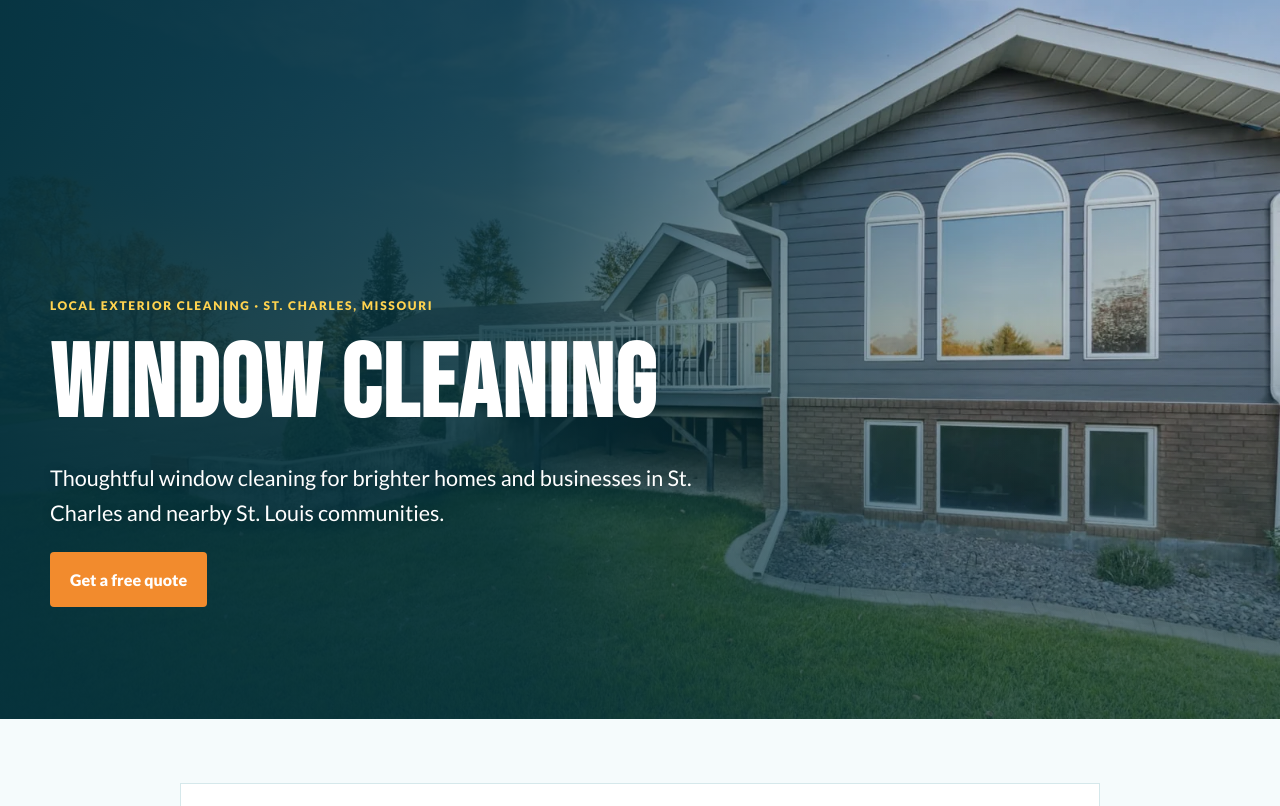
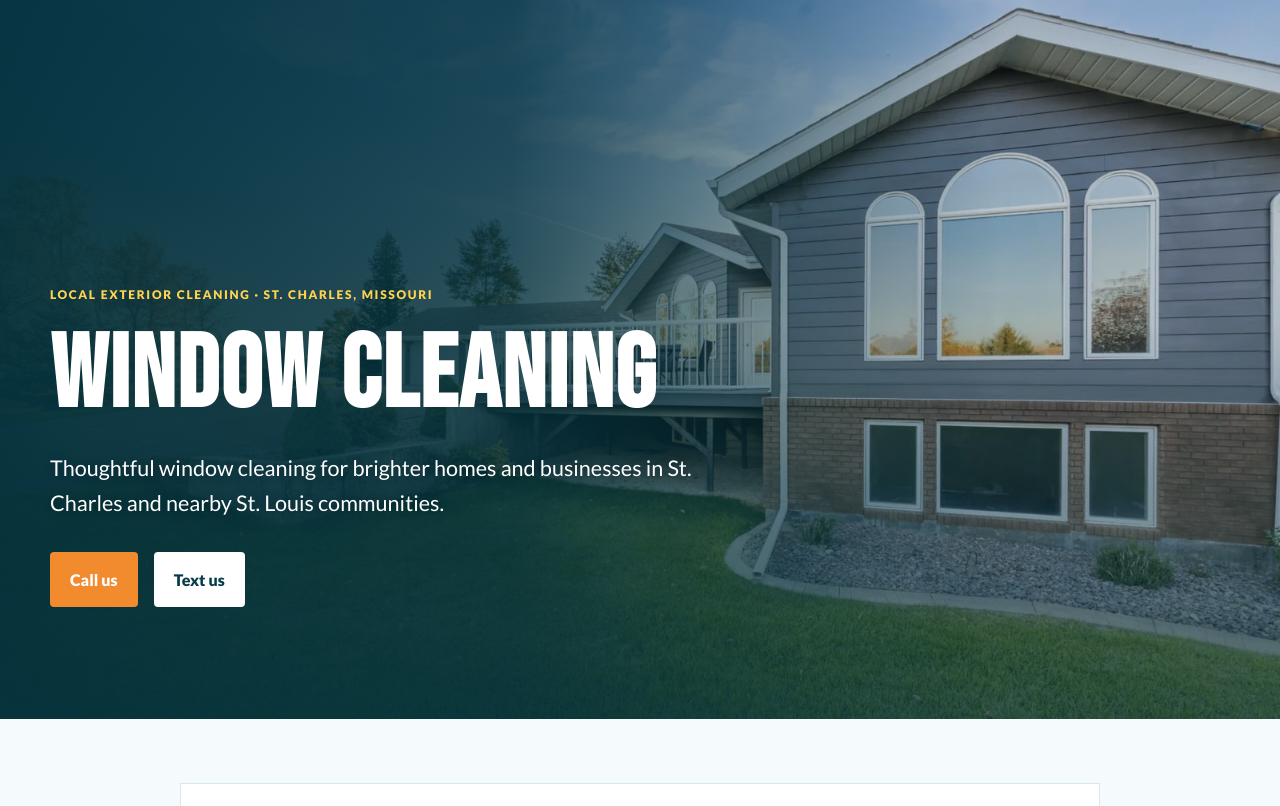
Before and after one commit to jamaralanthemsoftware/Vossome-Window-Cleaning-, a Django app: page /services/window-cleaning/ in a window 1280 px wide. Shown: the part 135-941 px from the top of the page. Run offline with Django 5.2, Linux system fonts and the light colour scheme; data comes from the database, SQL or seed files in the repository; data that the repository does not hold is empty.

Commit message:
Focus public CTAs on calls and texts

```diff
--- a/templates/home.html
+++ b/templates/home.html
@@ -7,7 +7,7 @@
   <p class="eyebrow">We’re in the Happy Client Business</p>
   <h1>{{ site_settings.tagline|default:"Clean windows. Big Voss energy." }}</h1>
   <p class="lead">Vossome is the St. Charles exterior-cleaning company built around clear communication, dependable service, and work people are proud to recommend.</p>
-  <div class="hero-actions"><a class="button orange" data-cta-location="home-hero" href="{% url 'contact' %}">Get your free quote</a><a class="button secondary" href="tel:13147751080">Call (314) 775-1080</a></div>
+  <div class="hero-actions"><a class="button orange" href="tel:+13147751080">Call us</a><a class="button secondary" href="sms:+13147751080">Text us</a></div>
   <div class="hero-badge">#awesome<br>Vossome</div>
 </div>
 </section>
@@ -50,5 +50,5 @@
   <p><a class="button" href="{% url 'services' %}">View all services</a></p>
 </section>
 <section class="section"><div class="split"><div class="image-frame"><img src="{% static 'images/windows-exterior.jpg' %}" alt="Clean windows on a St. Charles-area home"></div><div class="story"><p class="eyebrow">The Vossome standard</p><h2>Good work is only<br>part of the job.</h2><p>We show up prepared, communicate clearly, respect your property, and stand behind the experience attached to the Vossome name.</p><p>It is how a local family business becomes a company customers can count on—today and for years to come. That is doing business #likeaVoss.</p><a class="button secondary" href="{% url 'about' %}">How Vossome does business</a></div></div></section>
-<section class="section"><div class="section-heading"><p class="eyebrow">Local, reliable, ready</p><h2>Let’s make your place awesome.</h2><p class="lead">Tell Vossome what needs attention. You’ll get a clear next step, a straightforward quote, and a team focused on making you a happy client.</p><a class="button orange" href="{% url 'contact' %}">Start a conversation</a></div></section>
+<section class="section"><div class="section-heading"><p class="eyebrow">Local, reliable, ready</p><h2>Let’s make your place awesome.</h2><p class="lead">Tell Vossome what needs attention. You’ll get a clear next step, a straightforward quote, and a team focused on making you a happy client.</p><div class="hero-actions"><a class="button orange" href="tel:+13147751080">Call us</a><a class="button secondary" href="sms:+13147751080">Text us</a></div></div></section>
 {% endblock %}
--- a/templates/includes/footer.html
+++ b/templates/includes/footer.html
@@ -7,7 +7,6 @@
     <a href="{% url 'about' %}">About us</a>
     <a href="{% url 'services' %}">Services</a>
     <a href="{% url 'faq' %}">FAQ</a>
-    <a href="{% url 'contact' %}">Contact us</a>
   </nav>
   <div><h3>Call the Voss</h3><p>St. Charles and nearby St. Louis communities</p><a class="button orange" href="tel:13147751080">(314) 775-1080</a></div>
   <div class="footer-bottom">{% if site_settings.footer_disclaimer %}{{ site_settings.footer_disclaimer }}{% else %}Family-owned. Community-minded. Always #likeaVoss.{% endif %}</div>
--- a/templates/service_detail.html
+++ b/templates/service_detail.html
@@ -33,7 +33,10 @@
     <p class="eyebrow">Local exterior cleaning · St. Charles, Missouri</p>
     <h1>{{ object.title }}</h1>
     {% if object.summary %}<p class="lead">{{ object.summary|striptags }}</p>{% endif %}
-    <a class="button orange" href="{% url 'contact' %}">Get a free quote</a>
+    <div class="hero-actions">
+      <a class="button orange" href="tel:+13147751080">Call us</a>
+      <a class="button secondary" href="sms:+13147751080">Text us</a>
+    </div>
   </div>
 </section>
 
@@ -42,10 +45,8 @@
   <div class="service-cta">
     <h2>Ready to make your property look Vossome?</h2>
     <p>Tell us what needs attention and we’ll follow up with a clear next step.</p>
-    <a class="button orange" href="{% url 'contact' %}">Get a free quote</a>
-    {% if site_settings.contact_phone %}
-      <a class="button" href="tel:{{ site_settings.contact_phone|cut:'('|cut:')'|cut:' '|cut:'-' }}">Call {{ site_settings.contact_phone }}</a>
-    {% endif %}
+    <a class="button orange" href="tel:+13147751080">Call us</a>
+    <a class="button" href="sms:+13147751080">Text us</a>
   </div>
 </article>
 {% endblock %}
```
Also changed, not shown: core/tests/test_public_site.py (+34 -1 lines), templates/services.html (+5 -2 lines).
